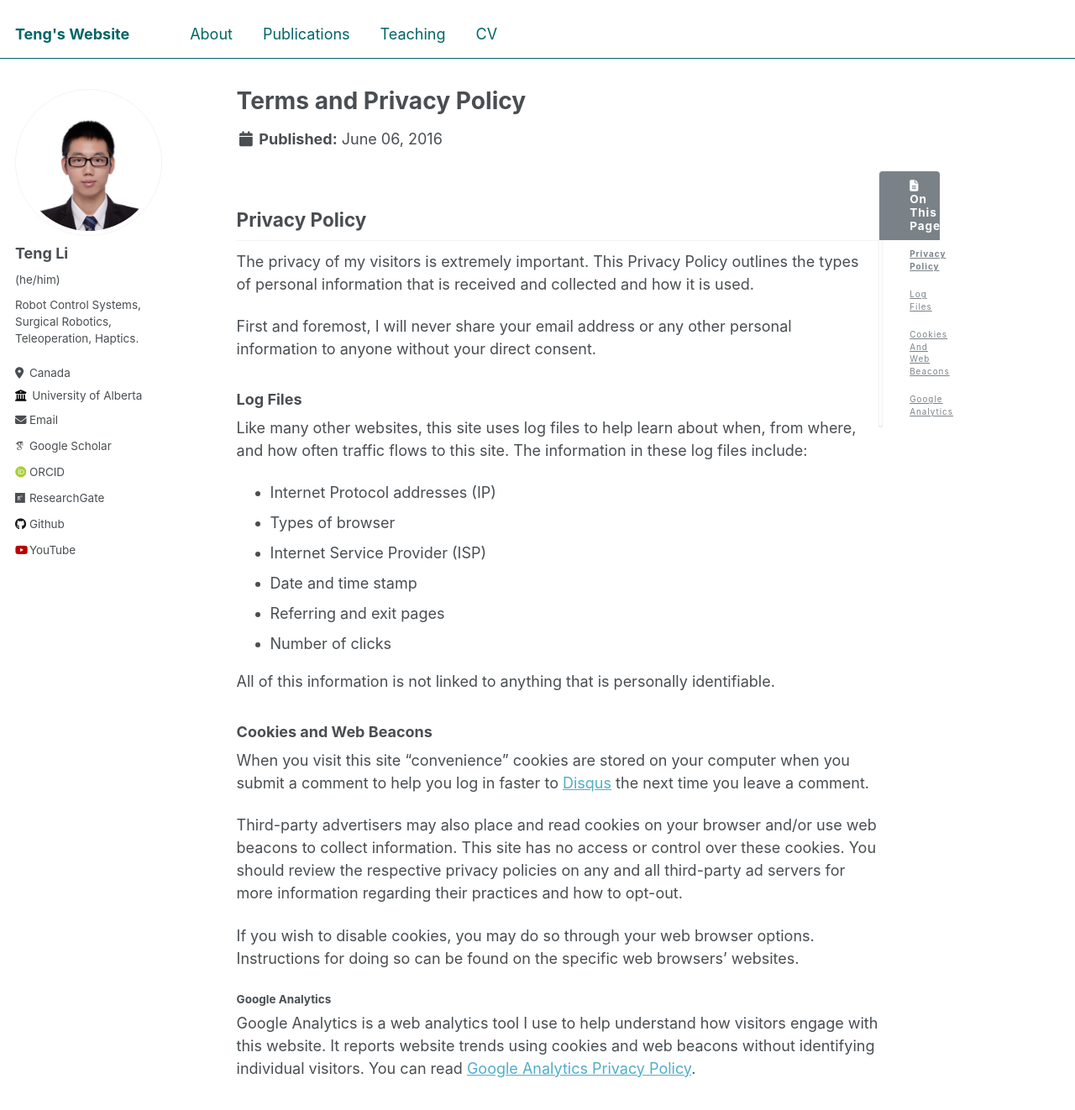
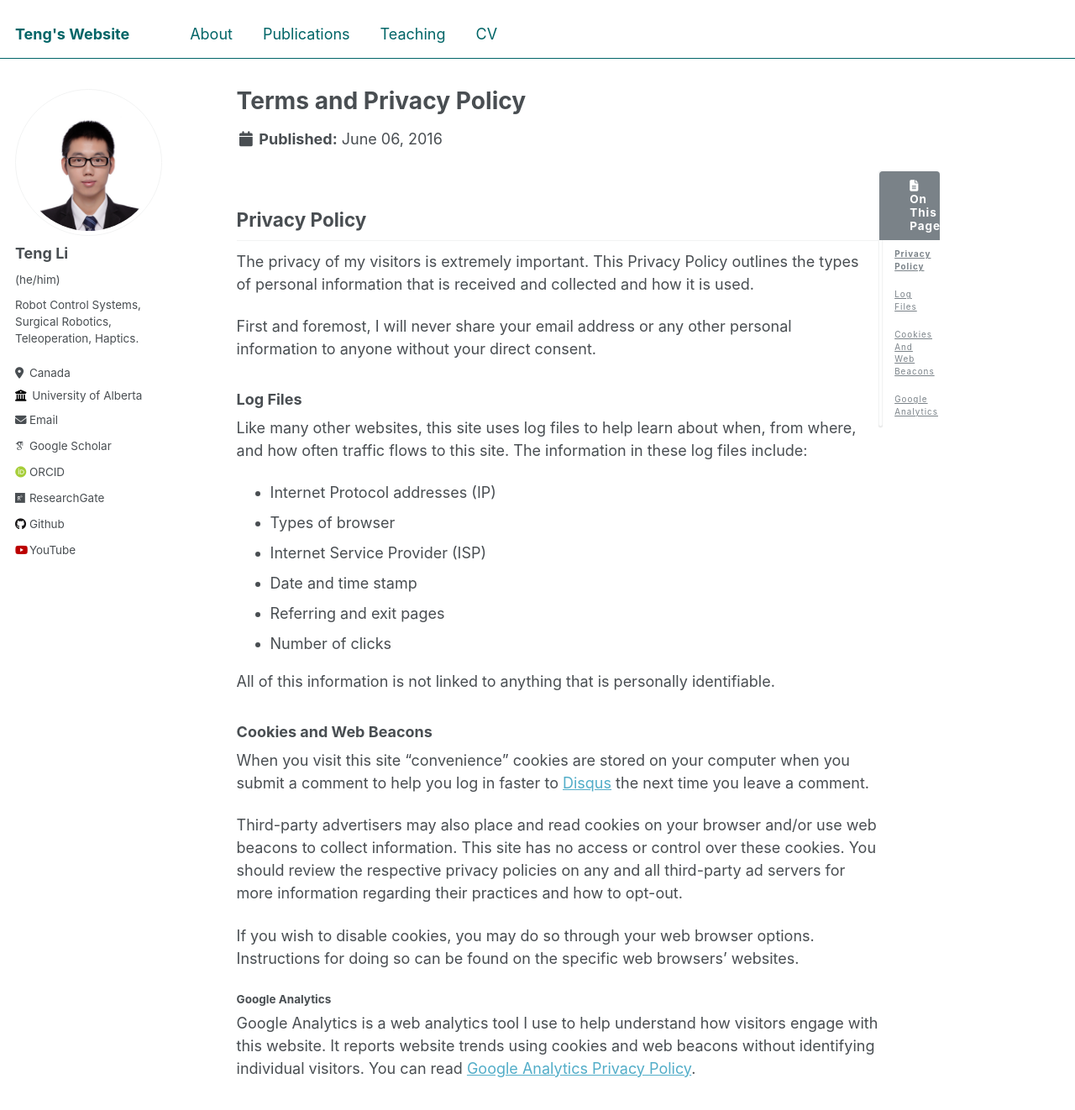
Before and after one commit to teng4/teng4.github.io, a Jekyll site: the page built from _pages/terms.md, in a window 1280 px wide and 1400 px high. Shown: the top 1322 px of the window at 84% size. Built offline with Jekyll 4.4.1, drawn with Linux system fonts in a browser that asks for light colours; some web fonts are replaced.

Commit message:
Update _navigation.scss

```diff
--- a/_sass/_navigation.scss
+++ b/_sass/_navigation.scss
@@ -408,6 +408,7 @@
 
   a {
     display: block; //original.
+    margin-left: -1rem; //teng4, newly added.
     //padding: 0.5rem 1rem; //original.
     padding: 0.5rem 2rem; //teng4, modified. teng4note: padding: height, width.
     color: $gray;
```
